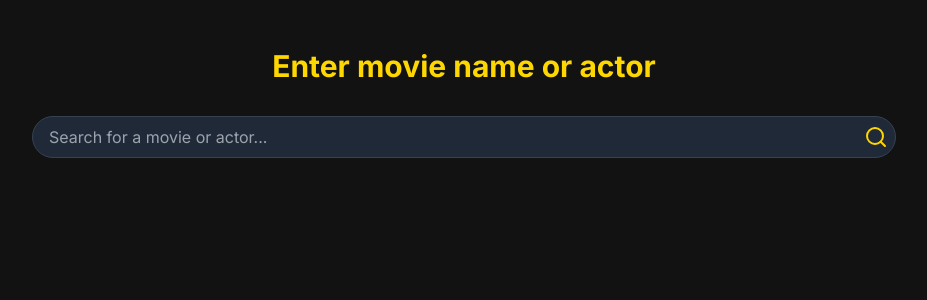
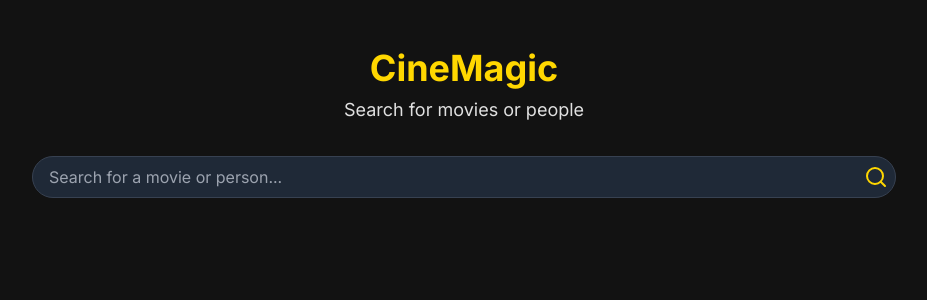
Before and after one commit to friscodanconia/movie-search-app, a Next.js app: page / in a window 1280 px wide. Shown: the top 300 px of the page, without its empty margins (176-1103 px from the left). Built offline with nearby package versions, Linux system fonts and the light colour scheme.

Commit message:
Update MovieSearch component with new headline and enhanced search

```diff
--- a/components/MovieSearch.tsx
+++ b/components/MovieSearch.tsx
@@ -88,12 +88,13 @@ const MovieSearch: React.FC = () => {
 
   return (
     <div className="max-w-4xl mx-auto p-4 bg-cinema-dark">
-      <h1 className="text-3xl font-bold mb-8 text-center text-cinema-gold">Enter movie name or actor</h1>
+      <h1 className="text-4xl font-bold mb-2 text-center text-cinema-gold">CineMagic</h1>
+      <p className="text-lg mb-8 text-center text-cinema-text">Search for movies or people</p>
       <form onSubmit={handleSearch} className="mb-8">
         <div className="relative">
           <input
             type="text"
-            placeholder="Search for a movie or actor..."
+            placeholder="Search for a movie or person..."
             className="w-full px-4 py-2 pr-10 text-cinema-text bg-gray-800 border border-gray-700 rounded-full focus:outline-none focus:ring-2 focus:ring-cinema-gold"
             value={searchTerm}
             onChange={(e) => setSearchTerm(e.target.value)}
```
